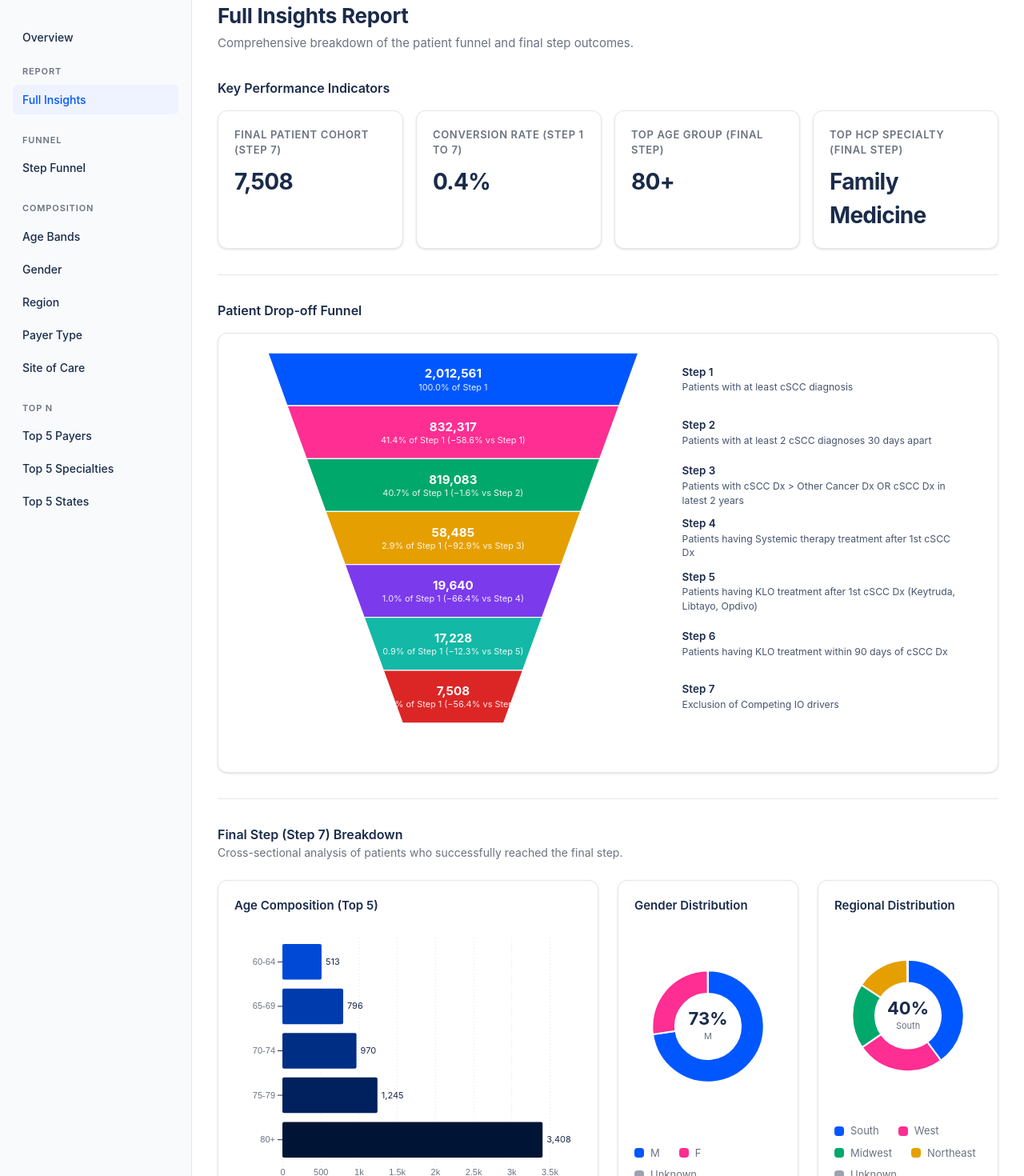
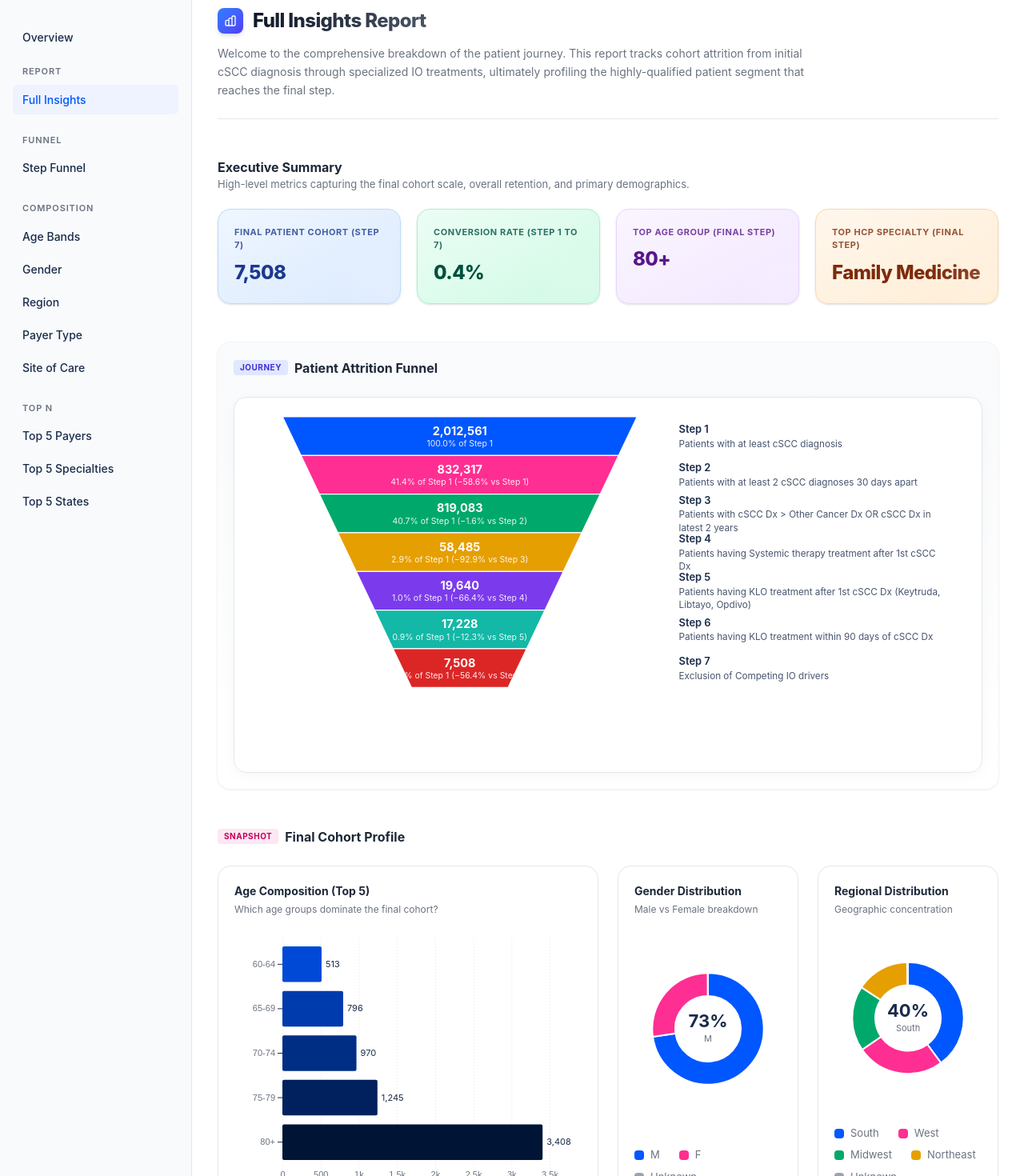
Before and after one commit to Vishw-modi/ARD-Charts, a Next.js app: page /report in a window 1280 px wide. Shown: the part 40-1510 px from the top of the page at 80% size. Built offline with nearby package versions, Linux system fonts and the light colour scheme.

Commit message:
report page enhanced

```diff
--- a/app/report/page.tsx
+++ b/app/report/page.tsx
@@ -3,6 +3,7 @@
 import { useMetrics } from "@/lib/data";
 import { FunnelChart } from "@/components/charts/FunnelChart";
 import { ReportDonutChart, ReportBarChart } from "@/components/charts/ReportCharts";
+import { ReactNode } from "react";
 
 export default function ReportPage() {
   const { data: rows, loading, error } = useMetrics();
@@ -16,7 +17,6 @@ export default function ReportPage() {
   }
 
   // Calculate dummy KPI data or real data if available
-  // E.g., Conversion Rate (Step 1 -> Step 7)
   let kpiData = {
     step7Patients: "...",
     conversionRate: "...",
@@ -35,11 +35,9 @@ export default function ReportPage() {
 
     const convRate = step1Total > 0 ? ((step7Total / step1Total) * 100).toFixed(1) + "%" : "0%";
 
-    // Top Age Group at Step 7
     const ageStep7 = rows.filter(r => r.DIMENSION === "age_group" && r.STEP === 7);
     const topAge = ageStep7.length > 0 ? ageStep7.reduce((a, b) => a.PATIENTS > b.PATIENTS ? a : b).VALUE : "N/A";
 
-    // Top HCP Specialty at Step 7
     const specStep7 = rows.filter(r => r.DIMENSION === "hcp_specialty" && r.STEP === 7 && r.VALUE !== "Other" && r.VALUE !== "Unknown");
     const topSpec = specStep7.length > 0 ? specStep7.reduce((a, b) => a.PATIENTS > b.PATIENTS ? a : b).VALUE : "N/A";
 
@@ -52,34 +50,68 @@ export default function ReportPage() {
   }
 
   return (
-    <div className="flex flex-col space-y-8 pb-10">
+    <div className="flex flex-col space-y-12 pb-16 pt-2">
 
       {/* Header */}
-      <div>
-        <h1 className="text-[26px] font-bold tracking-[-0.01em] text-text">Full Insights Report</h1>
-        <p className="mt-1 text-[15px] text-muted">Comprehensive breakdown of the patient funnel and final step outcomes.</p>
+      <div className="flex flex-col space-y-3 border-b border-border pb-6">
+        <div className="flex items-center space-x-3">
+          <div className="flex h-8 w-8 items-center justify-center rounded-lg bg-gradient-to-br from-blue-500 to-indigo-600 text-white shadow-md">
+            <svg className="h-4 w-4" fill="none" viewBox="0 0 24 24" stroke="currentColor">
+              <path strokeLinecap="round" strokeLinejoin="round" strokeWidth={2} d="M9 19v-6a2 2 0 00-2-2H5a2 2 0 00-2 2v6a2 2 0 002 2h2a2 2 0 002-2zm0 0V9a2 2 0 012-2h2a2 2 0 012 2v10m-6 0a2 2 0 002 2h2a2 2 0 002-2m0 0V5a2 2 0 012-2h2a2 2 0 012 2v14a2 2 0 01-2 2h-2a2 2 0 01-2-2z" />
+            </svg>
+          </div>
+          <h1 className="bg-gradient-to-r from-gray-900 to-gray-600 bg-clip-text text-[24px] font-extrabold tracking-tight text-transparent">
+            Full Insights Report
+          </h1>
+        </div>
+        <p className="max-w-3xl text-[14px] leading-relaxed text-muted">
+          Welcome to the comprehensive breakdown of the patient journey. This report tracks cohort attrition from initial cSCC diagnosis through specialized IO treatments, ultimately profiling the highly-qualified patient segment that reaches the final step.
+        </p>
       </div>
 
       {/* SECTION 1: KPIs */}
       <section>
-        <h2 className="mb-4 text-[16px] font-semibold text-text">Key Performance Indicators</h2>
-        <div className="grid grid-cols-1 gap-4 sm:grid-cols-2 lg:grid-cols-4">
-          <KpiCard title="Final Patient Cohort (Step 7)" value={kpiData.step7Patients} />
-          <KpiCard title="Conversion Rate (Step 1 to 7)" value={kpiData.conversionRate} />
-          <KpiCard title="Top Age Group (Final Step)" value={kpiData.topAgeGroup} />
-          <KpiCard title="Top HCP Specialty (Final Step)" value={kpiData.topSpec} />
+        <div className="mb-5">
+          <h2 className="text-[16px] font-bold text-gray-800">Executive Summary</h2>
+          <p className="text-[13px] text-gray-500">High-level metrics capturing the final cohort scale, overall retention, and primary demographics.</p>
+        </div>
+        <div className="grid grid-cols-1 gap-5 sm:grid-cols-2 lg:grid-cols-4">
+          <KpiCard
+            title="Final Patient Cohort (Step 7)"
+            value={kpiData.step7Patients}
+            colorClass="from-blue-50 to-blue-100 border-blue-200 text-blue-900"
+          />
+          <KpiCard
+            title="Conversion Rate (Step 1 to 7)"
+            value={kpiData.conversionRate}
+            colorClass="from-emerald-50 to-emerald-100 border-emerald-200 text-emerald-900"
+          />
+          <KpiCard
+            title="Top Age Group (Final Step)"
+            value={kpiData.topAgeGroup}
+            colorClass="from-purple-50 to-purple-100 border-purple-200 text-purple-900"
+          />
+          <KpiCard
+            title="Top HCP Specialty (Final Step)"
+            value={kpiData.topSpec}
+            colorClass="from-orange-50 to-orange-100 border-orange-200 text-orange-900"
+          />
         </div>
       </section>
 
-      <hr className="border-border" />
+      {/* SECTION 2: Step Funnel */}
+      <section className="relative overflow-hidden rounded-2xl bg-gradient-to-b from-gray-50 to-white p-5 shadow-sm ring-1 ring-gray-100">
+        <div className="mb-6 max-w-4xl">
+          <h2 className="flex items-center text-[16px] font-bold text-gray-800">
+            <span className="mr-2 rounded bg-indigo-100 px-2 py-0.5 text-[10px] font-bold uppercase tracking-wider text-indigo-700">Journey</span>
+            Patient Attrition Funnel
+          </h2>
 
-      {/* SECTION 2: Step Funnel */}
-      <section>
-        <h2 className="mb-4 text-[16px] font-semibold text-text">Patient Drop-off Funnel</h2>
-        <div className="rounded-[12px] border border-border bg-white p-6 shadow-sm">
+        </div>
+        <div className="rounded-[16px] border border-gray-200 bg-white p-6 shadow-[0_4px_20px_-4px_rgba(0,0,0,0.05)]">
           {loading ? (
-            <div className="flex h-[500px] items-center justify-center">
-              <span className="text-muted">Loading chart...</span>
+            <div className="flex h-[420px] items-center justify-center">
+              <div className="h-8 w-8 animate-spin rounded-full border-4 border-gray-200 border-t-blue-600"></div>
             </div>
           ) : (
             <FunnelChart rows={rows} />
@@ -87,52 +119,53 @@ export default function ReportPage() {
         </div>
       </section>
 
-      <hr className="border-border" />
-
       {/* SECTION 3: Step 7 Layout */}
       <section>
-        <div className="mb-6">
-          <h2 className="text-[16px] font-semibold text-text">Final Step (Step 7) Breakdown</h2>
-          <p className="text-[14px] text-muted">Cross-sectional analysis of patients who successfully reached the final step.</p>
+        <div className="mb-6 max-w-4xl">
+          <h2 className="flex items-center text-[16px] font-bold text-gray-800">
+            <span className="mr-2 rounded bg-pink-100 px-2 py-0.5 text-[10px] font-bold uppercase tracking-wider text-pink-700">Snapshot</span>
+            Final Cohort Profile
+          </h2>
+
         </div>
 
         <div className="grid grid-cols-1 gap-6 xl:grid-cols-2">
 
           {/* Age Bands */}
-          <ChartCard title="Age Composition (Top 5)" loading={loading}>
+          <ChartCard title="Age Composition (Top 5)" subtitle="Which age groups dominate the final cohort?" loading={loading}>
             <ReportBarChart rows={rows} dimension="age_group" maxItems={5} />
           </ChartCard>
 
           {/* Gender & Region Layout */}
           <div className="grid grid-cols-1 gap-6 sm:grid-cols-2">
-            <ChartCard title="Gender Distribution" loading={loading}>
+            <ChartCard title="Gender Distribution" subtitle="Male vs Female breakdown" loading={loading}>
               <ReportDonutChart rows={rows} dimension="gender" />
             </ChartCard>
-            <ChartCard title="Regional Distribution" loading={loading}>
+            <ChartCard title="Regional Distribution" subtitle="Geographic concentration" loading={loading}>
               <ReportDonutChart rows={rows} dimension="region" />
             </ChartCard>
           </div>
 
           {/* Site of Care & Payer Type Layout */}
           <div className="grid grid-cols-1 gap-6 sm:grid-cols-2">
-            <ChartCard title="Site of Care (Top 5)" loading={loading}>
+            <ChartCard title="Site of Care (Top 5)" subtitle="Where are patients treated?" loading={loading}>
               <ReportDonutChart rows={rows} dimension="parent_type" maxItems={5} />
             </ChartCard>
-            <ChartCard title="Payer Type (Top 5)" loading={loading}>
+            <ChartCard title="Payer Type (Top 5)" subtitle="Primary insurance categories" loading={loading}>
               <ReportDonutChart rows={rows} dimension="payer_type" maxItems={5} />
             </ChartCard>
           </div>
 
           {/* Top 5s Layout */}
-          <ChartCard title="Top 5 Specific Payers" loading={loading}>
+          <ChartCard title="Top 5 Specific Payers" subtitle="Which specific payers cover the most patients?" loading={loading}>
             <ReportBarChart rows={rows} dimension="payer_name" maxItems={5} />
           </ChartCard>
 
-          <ChartCard title="Top 5 HCP Specialties" loading={loading}>
+          <ChartCard title="Top 5 HCP Specialties" subtitle="Which specialties are driving treatment?" loading={loading}>
             <ReportBarChart rows={rows} dimension="hcp_specialty" maxItems={5} />
           </ChartCard>
 
-          <ChartCard title="Top 5 Patient States" loading={loading}>
+          <ChartCard title="Top 5 Patient States" subtitle="Highest volume states for qualified patients" loading={loading}>
             <ReportBarChart rows={rows} dimension="state" maxItems={5} />
           </ChartCard>
 
@@ -144,23 +177,29 @@ export default function ReportPage() {
 }
 
 // Simple Helper Components for Layout
-function KpiCard({ title, value }: { title: string; value: string | number }) {
+function KpiCard({ title, value, colorClass }: { title: string; value: string | number; colorClass: string }) {
   return (
-    <div className="rounded-[12px] border border-border bg-white p-5 shadow-sm">
-      <h3 className="text-[13px] font-semibold uppercase tracking-[0.05em] text-muted">{title}</h3>
-      <p className="mt-2 text-[28px] font-bold tracking-tight text-text">{value}</p>
+    <div className={`relative overflow-hidden rounded-2xl border bg-gradient-to-br p-5 shadow-sm transition-transform hover:-translate-y-1 hover:shadow-md ${colorClass}`}>
+      <h3 className="text-[11px] font-bold uppercase tracking-wider opacity-80">{title}</h3>
+      <p className="mt-2 text-[24px] font-extrabold tracking-tight">{value}</p>
+
+      {/* Decorative background element */}
+      <div className="absolute -bottom-6 -right-6 h-20 w-20 rounded-full bg-white opacity-20 blur-xl"></div>
     </div>
   );
 }
 
-function ChartCard({ title, loading, children }: { title: string; loading: boolean; children: React.ReactNode }) {
+function ChartCard({ title, subtitle, loading, children }: { title: string; subtitle?: string; loading: boolean; children: ReactNode }) {
   return (
-    <div className="flex h-full flex-col rounded-[12px] border border-border bg-white p-5 shadow-sm">
-      <h3 className="mb-4 text-[15px] font-semibold text-text">{title}</h3>
-      <div className="flex-1 relative">
+    <div className="group flex h-full flex-col rounded-[16px] border border-gray-200 bg-white p-5 shadow-[0_2px_10px_-4px_rgba(0,0,0,0.05)] transition-shadow hover:shadow-[0_8px_30px_-4px_rgba(0,0,0,0.1)]">
+      <div className="mb-4">
+        <h3 className="text-[14px] font-bold text-gray-800 transition-colors group-hover:text-blue-600">{title}</h3>
+        {subtitle && <p className="mt-1 text-[12px] text-gray-500">{subtitle}</p>}
+      </div>
+      <div className="relative flex-1">
         {loading ? (
           <div className="flex h-full min-h-[220px] items-center justify-center">
-            <span className="text-muted">Loading...</span>
+            <div className="h-6 w-6 animate-spin rounded-full border-2 border-gray-200 border-t-blue-600"></div>
           </div>
         ) : (
           children
--- a/components/charts/FunnelChart.tsx
+++ b/components/charts/FunnelChart.tsx
@@ -53,7 +53,7 @@ export function FunnelChart({ rows }: ChartProps) {
       d3.select(container).selectAll("*").remove();
 
       const viewBoxWidth = 1100;
-      const viewBoxHeight = 550;
+      const viewBoxHeight = 420;
 
       const svg = d3.select(container)
         .append("svg")
@@ -178,5 +178,5 @@ export function FunnelChart({ rows }: ChartProps) {
     };
   }, [rows]);
 
-  return <div ref={containerRef} className="w-full h-full min-h-[500px]" />;
+  return <div ref={containerRef} className="w-full h-full min-h-[420px]" />;
 }
```
